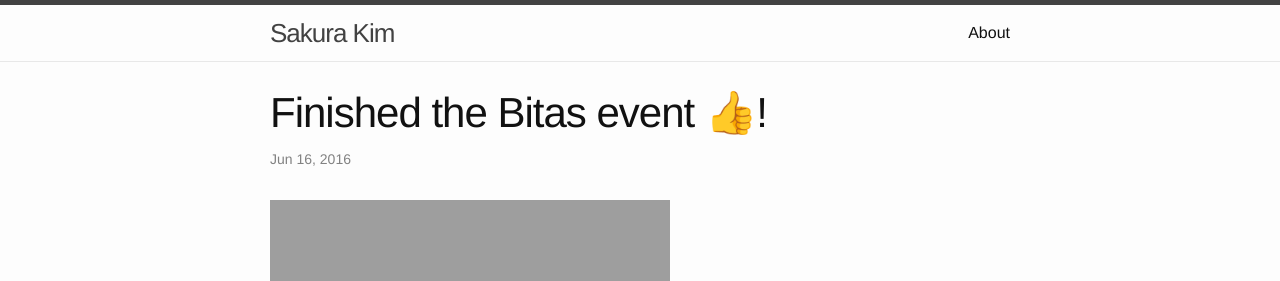
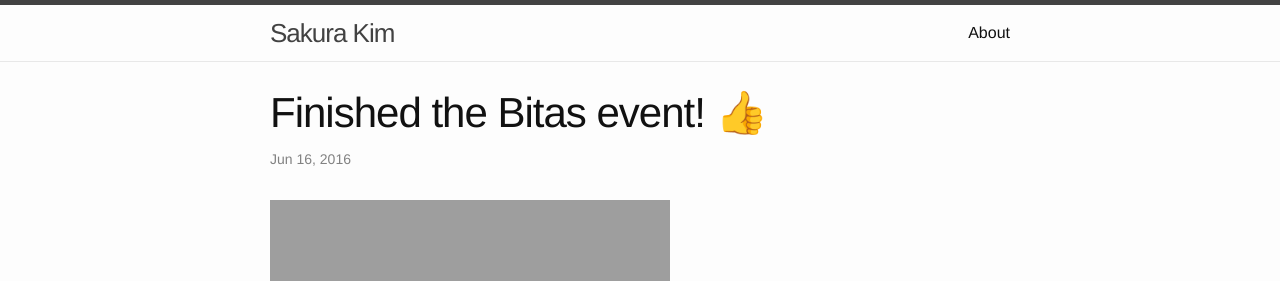
Before and after one commit to sakurakiminfo/sakurakiminfo.github.io, a Jekyll site: the page built from _posts/2016-06-16-finished-bitas-event.markdown, in a window 1280 px wide. Shown: the top 281 px of the page. Built offline with Jekyll 4.4.1, drawn with Linux system fonts in a browser that asks for light colours; emoji names are drawn with the system emoji font.

Commit message:
formatting

```diff
--- a/_posts/2016-06-16-finished-bitas-event.markdown
+++ b/_posts/2016-06-16-finished-bitas-event.markdown
@@ -1,6 +1,6 @@
 ---
 layout: post
-title:  "Finished the Bitas event :+1:!"
+title:  "Finished the Bitas event! :+1:"
 date:   2016-06-16 23:12:07 +0700
 categories: bitas event update
 ---
```
